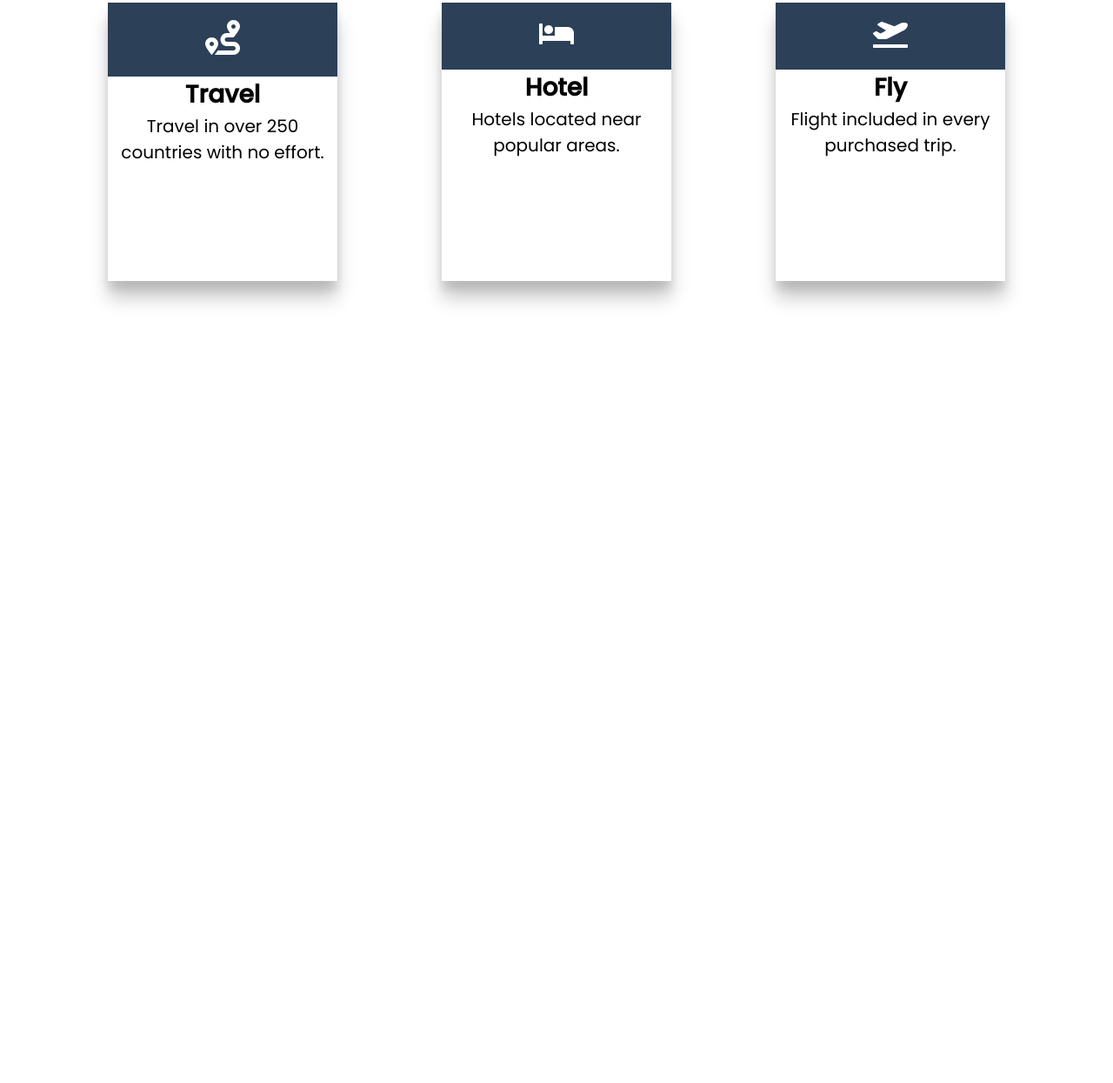
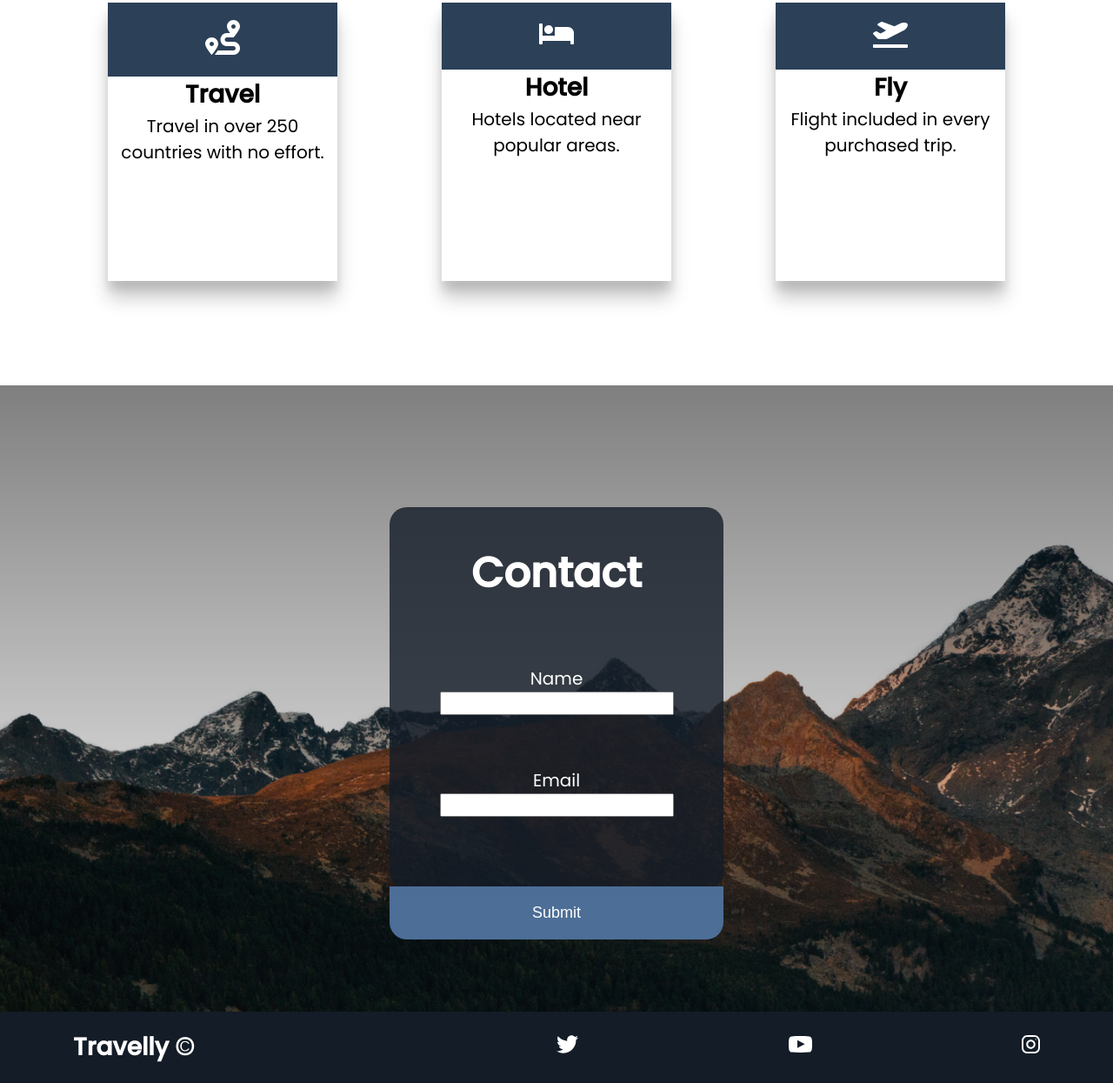
Before and after one commit to FathurAnshari/Travelly, a plain HTML site: page index.html in a window 1280 px wide. Shown: the part 1957-3202 px from the top of the page at 87% size. Before the commit the page ends 2400 px from the top, so only its background shows below. Drawn offline with Linux system fonts and the light colour scheme; a web font is replaced by a local one.

Commit message:
form and footer

```diff
--- a/index.html
+++ b/index.html
@@ -74,5 +74,33 @@
         </div>
       </div>
     </section>
+    <section id="contact">
+      <div class="form-wrapper">
+        <header class="form-head">
+          <h2>Contact</h2>
+        </header>
+        <form action="">
+          <div class="name-form">
+            <label for="name">Name</label>
+            <input type="text" name="name" required>
+          </div>
+          <div class="email-form">
+            <label for="email">Email</label>
+            <input type="email" name="email" required>
+          </div>
+          <button type="submit">Submit</button>
+        </form>
+      </div>
+    </section>
+    <footer>
+      <div class="footer-wrapper">
+        <h5>Travelly &copy;</h5>
+        <ul>
+          <li><a href="#"><img src="/icons/twitter.svg" alt=""></a></li>
+          <li><a href="#"><img src="/icons/youtube.svg" alt=""></a></li>
+          <li><a href="#"><img src="/icons/instagram.svg" alt=""></a></li>
+        </ul>
+      </div>
+    </footer>
   </body>
 </html>
--- a/style.css
+++ b/style.css
@@ -199,6 +199,79 @@ nav ul {
   margin: 2rem;
 }
 
+/* Contact */
+#contact {
+  min-height: 90vh;
+  background: linear-gradient(rgba(0, 0, 0, 0.5), transparent),
+    url("/img/contact-mountain.png");
+  background-repeat: no-repeat;
+  background-size: cover;
+  display: flex;
+  justify-content: center;
+  align-items: center;
+}
+
+.form-wrapper {
+  color: white;
+  background: rgba(19, 28, 39, 0.8);
+  width: 30%;
+  height: 44rem;
+  border-radius: 20px;
+}
+
+.form-head {
+  text-align: center;
+  padding: 4rem;
+}
+.name-form,
+.email-form {
+  text-align: center;
+  padding: 3rem;
+}
+
+.form-wrapper label {
+  margin: 0rem 3rem;
+}
+.form-wrapper button {
+  width: 100%;
+  height: 100%;
+  padding: 2rem;
+  margin-top: 5rem;
+  border-bottom-left-radius: 20px;
+  border-bottom-right-radius: 20px;
+}
+.form-wrapper {
+  padding: 0rem 0rem;
+}
+
+/* footer */
+footer {
+  min-height: 10vh;
+  color: white;
+  background: rgba(19, 28, 39, 1);
+}
+.footer-wrapper {
+  display: flex;
+  padding: 2rem;
+  align-items: center;
+  min-height: 10vh;
+  width: 90%;
+  margin: auto;
+  flex-wrap: wrap;
+}
+.footer-wrapper h5 {
+  flex: 1 1 40rem;
+}
+
+.footer-wrapper ul {
+  display: flex;
+  list-style: none;
+  flex: 1 1 40rem;
+  justify-content: space-between;
+  align-items: center;
+}
+
+/* animation */
 @keyframes cloudAnimation {
   from {
     transform: translate(10%, -10%);
@@ -222,4 +295,14 @@ nav ul {
   .cloud {
     width: 100%;
   }
+  .form-wrapper {
+    width: 90%;
+    margin: auto;
+  }
+  footer {
+    text-align: center;
+  }
+  footer h5 {
+    padding-bottom: 3rem;
+  }
 }
```
